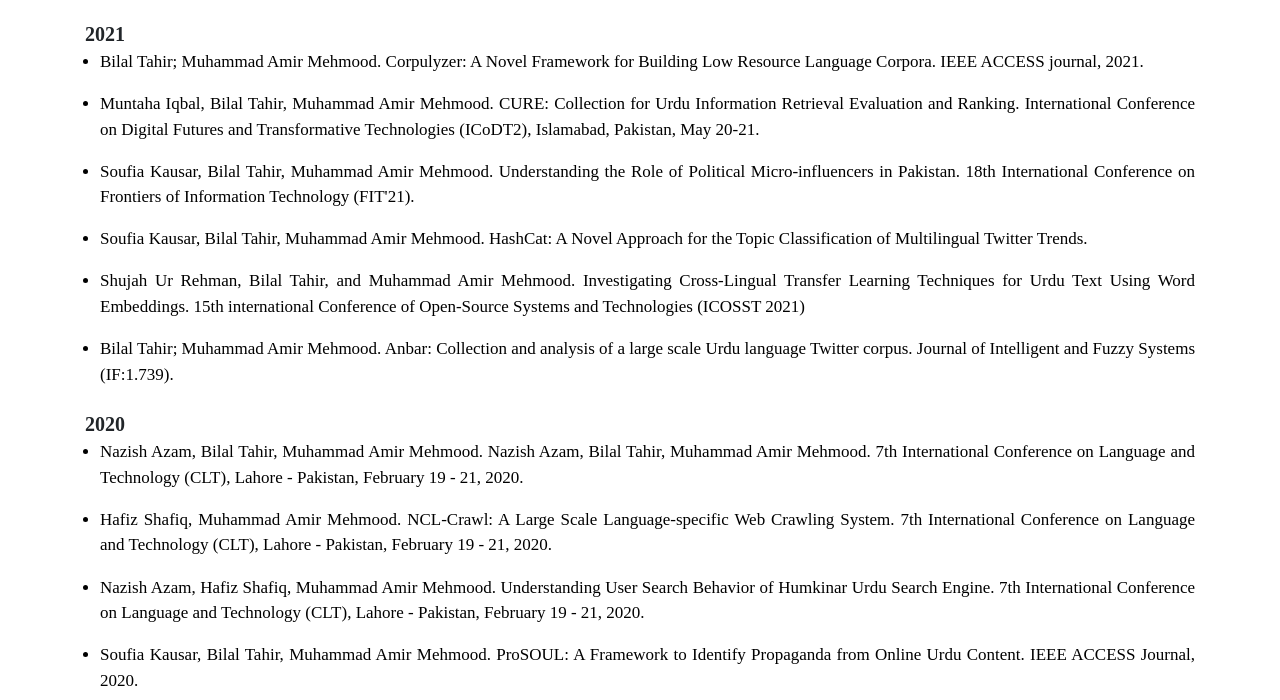
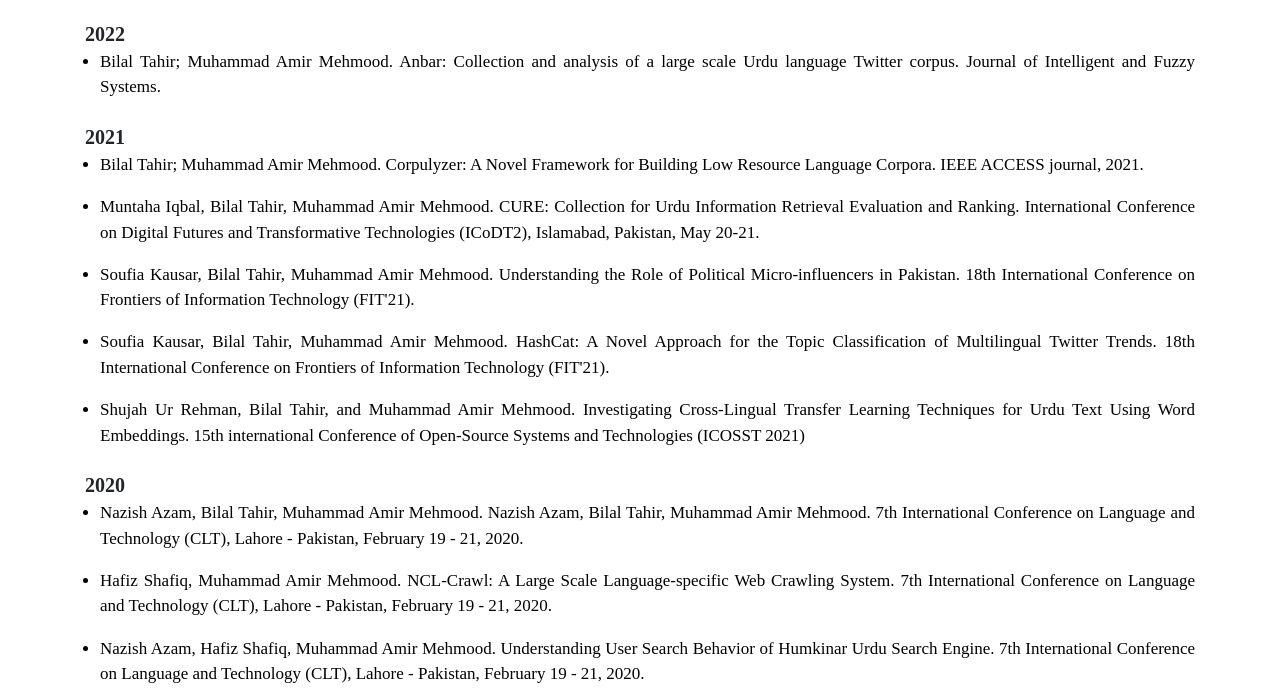
Before and after one commit to amir-mehmood/am.github.io, a plain HTML site: page publication.html in a window 1280 px wide. Shown: the part 81-781 px from the top of the page. Drawn offline with Linux system fonts and the light colour scheme.

Commit message:
Update publication.html

```diff
--- a/publication.html
+++ b/publication.html
@@ -67,7 +67,11 @@ background-color:#fff;font-family:'Tw Cen MT'; padding-bottom:10px;
 
 </div>
 
-
+<div style="text-align:justify">
+<div class="year">2022</div>
+<div class="paragraph">
+Bilal Tahir; Muhammad Amir Mehmood. Anbar: Collection and analysis of a large scale Urdu language Twitter corpus. Journal of Intelligent and Fuzzy Systems.
+</div>
 
 <div style="text-align:justify">
 <div class="year">2021</div>
@@ -81,14 +85,12 @@ Muntaha Iqbal, Bilal Tahir, Muhammad Amir Mehmood. 	CURE: Collection for Urdu In
 Soufia Kausar, Bilal Tahir, Muhammad Amir Mehmood. 	Understanding the Role of Political Micro-influencers in Pakistan. 18th International Conference on Frontiers of Information Technology (FIT'21).
 </div>
 <div class="paragraph">
-Soufia Kausar, Bilal Tahir, Muhammad Amir Mehmood. HashCat: A Novel Approach for the Topic Classification of Multilingual Twitter Trends.
+Soufia Kausar, Bilal Tahir, Muhammad Amir Mehmood. HashCat: A Novel Approach for the Topic Classification of Multilingual Twitter Trends. 18th International Conference on Frontiers of Information Technology (FIT'21).
 </div>
 <div class="paragraph">
 Shujah Ur Rehman, Bilal Tahir, and Muhammad Amir Mehmood. Investigating Cross-Lingual Transfer Learning Techniques for Urdu Text Using Word Embeddings. 15th international Conference of Open-Source Systems and Technologies (ICOSST 2021)
 </div>
-<div class="paragraph">
-Bilal Tahir; Muhammad Amir Mehmood. Anbar: Collection and analysis of a large scale Urdu language Twitter corpus. Journal of Intelligent and Fuzzy Systems (IF:1.739).
-</div>
+
 
 <div style="text-align:justify">
 <div class="year">2020</div>
```
